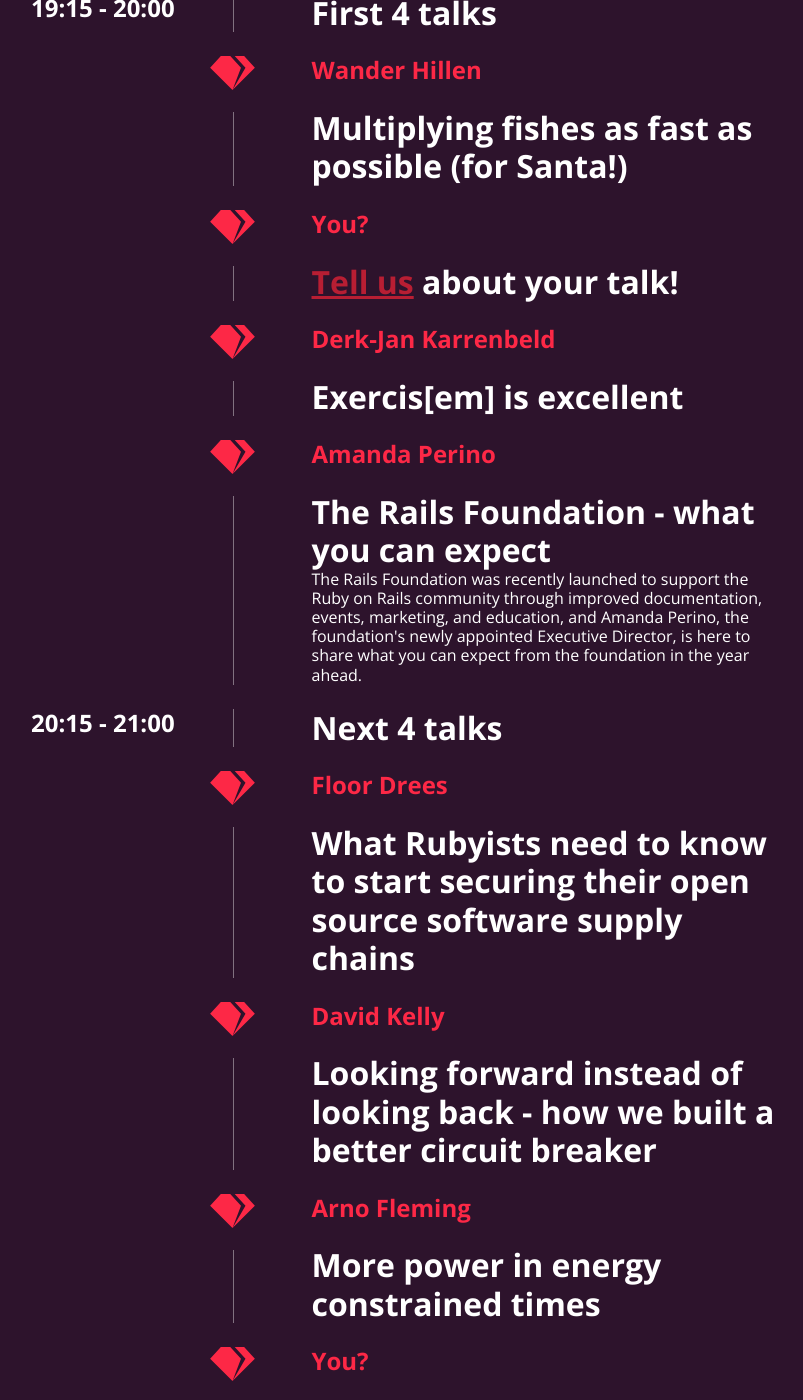
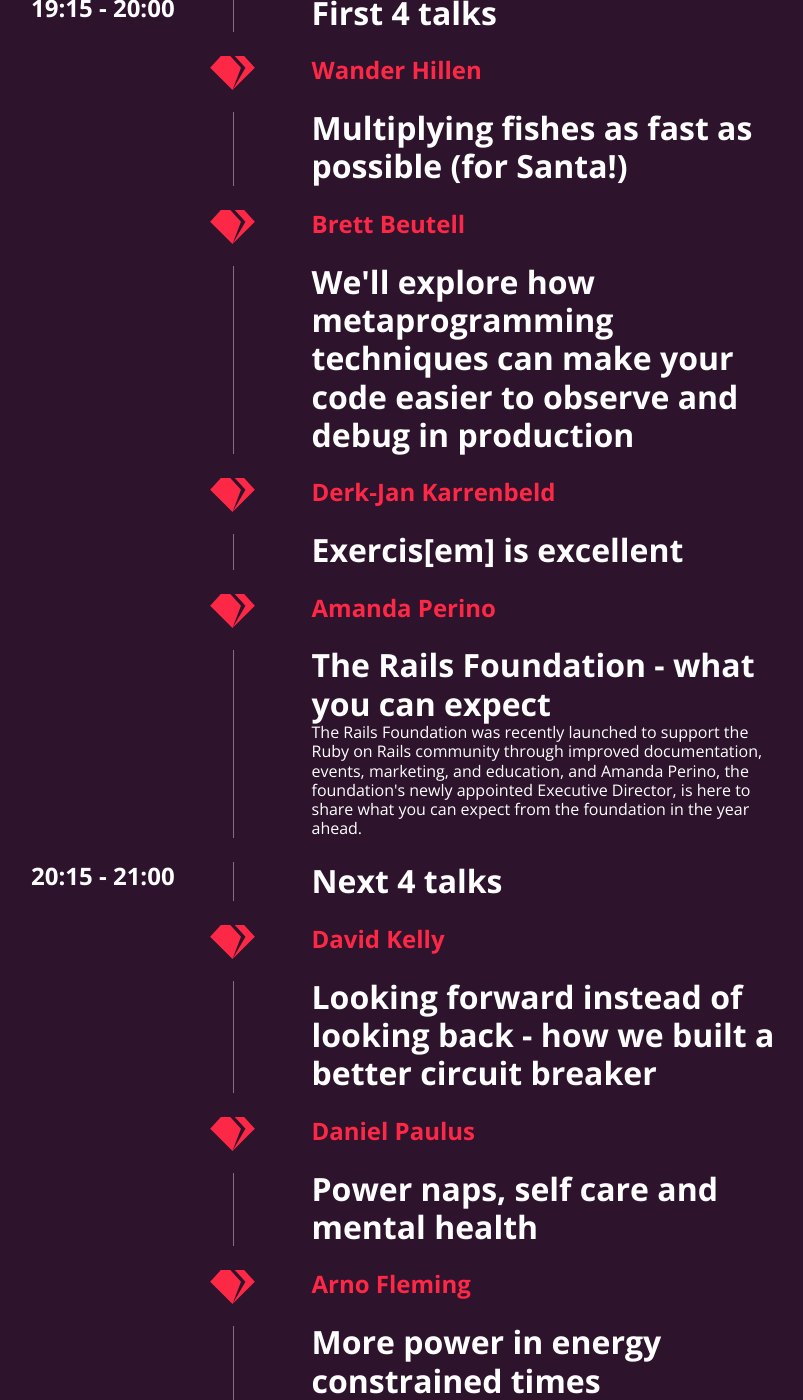
Before and after one commit to amsrb/amsrb.github.com, a Jekyll site: the page built from index.html, in a window 1280 px wide and 1400 px high, scrolled down 2426 px. Shown: the whole window, without its empty margins (236-1039 px from the left). Built offline with Jekyll 4.4.1, drawn with Linux system fonts in a browser that asks for light colours; some of the changed text lies outside the part shown.

Commit message:
Add last 2 speakers
Also: Shuffle them around so that the most interesting talks are before
the break / networking moments.

```diff
--- a/index.html
+++ b/index.html
@@ -108,8 +108,8 @@
       <div class="entry entry-with-icon">
         <div class="time"></div>
         <div class="details">
-          <div class="entry-name speaker">You?</div>
-          <div class="title"><a href="mailto:contact@rubynl.org?subject=I'd like to give a lightning talk">Tell us</a> about your talk!</div>
+          <div class="entry-name speaker">Brett Beutell</div>
+          <div class="title">We'll explore how metaprogramming techniques can make your code easier to observe and debug in production</div>
         </div>
       </div>
 
@@ -140,16 +140,16 @@
       <div class="entry entry-with-icon">
         <div class="time"></div>
         <div class="details">
-          <div class="entry-name speaker">Floor Drees</div>
-          <div class="title">What Rubyists need to know to start securing their open source software supply chains</div>
+          <div class="entry-name speaker">David Kelly</div>
+          <div class="title">Looking forward instead of looking back - how we built a better circuit breaker</div>
         </div>
       </div>
 
       <div class="entry entry-with-icon">
         <div class="time"></div>
         <div class="details">
-          <div class="entry-name speaker">David Kelly</div>
-          <div class="title">Looking forward instead of looking back - how we built a better circuit breaker</div>
+          <div class="entry-name speaker">Daniel Paulus</div>
+          <div class="title">Power naps, self care and mental health</div>
         </div>
       </div>
 
@@ -164,8 +164,8 @@
       <div class="entry entry-with-icon">
         <div class="time"></div>
         <div class="details">
-          <div class="entry-name speaker">You?</div>
-          <div class="title"><a href="mailto:contact@rubynl.org?subject=I'd like to give a lightning talk">Tell us</a> about your talk!</div>
+          <div class="entry-name speaker">Floor Drees</div>
+          <div class="title">What Rubyists need to know to start securing their open source software supply chains</div>
         </div>
       </div>
 
```
